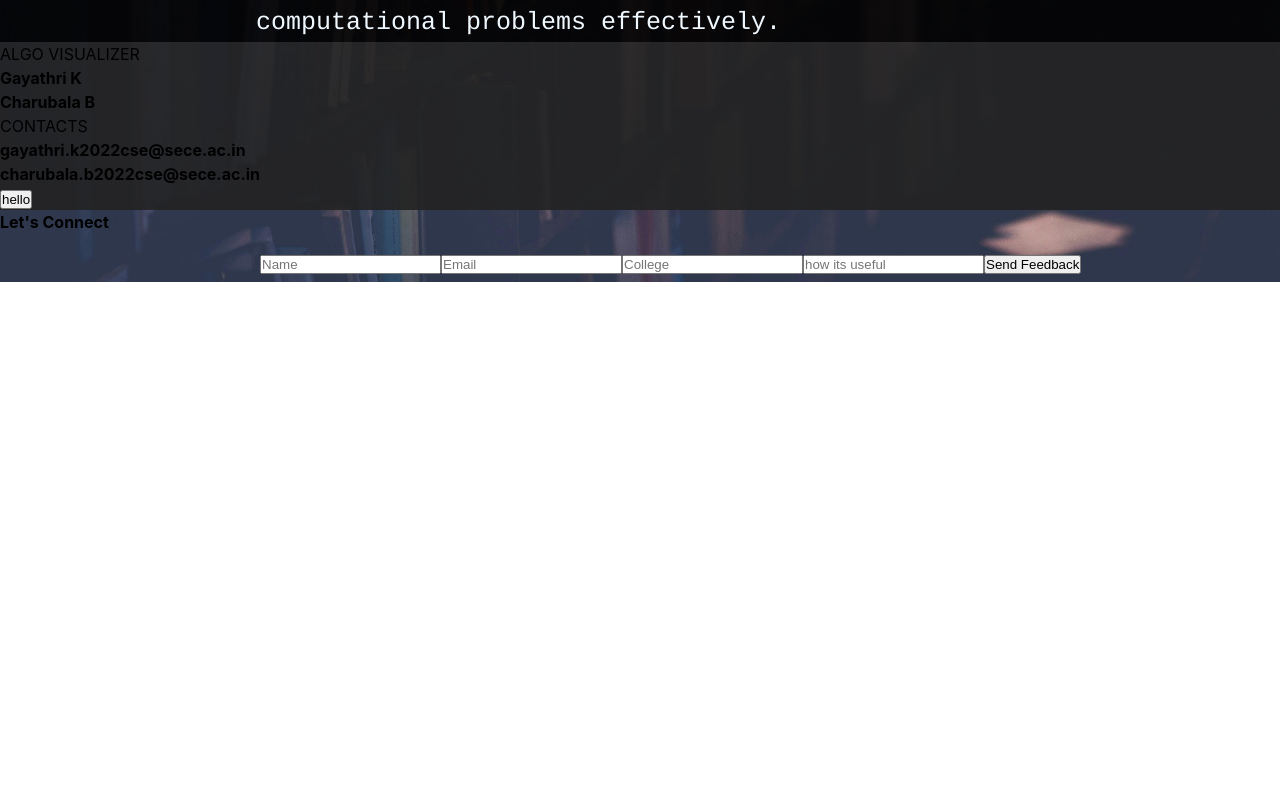
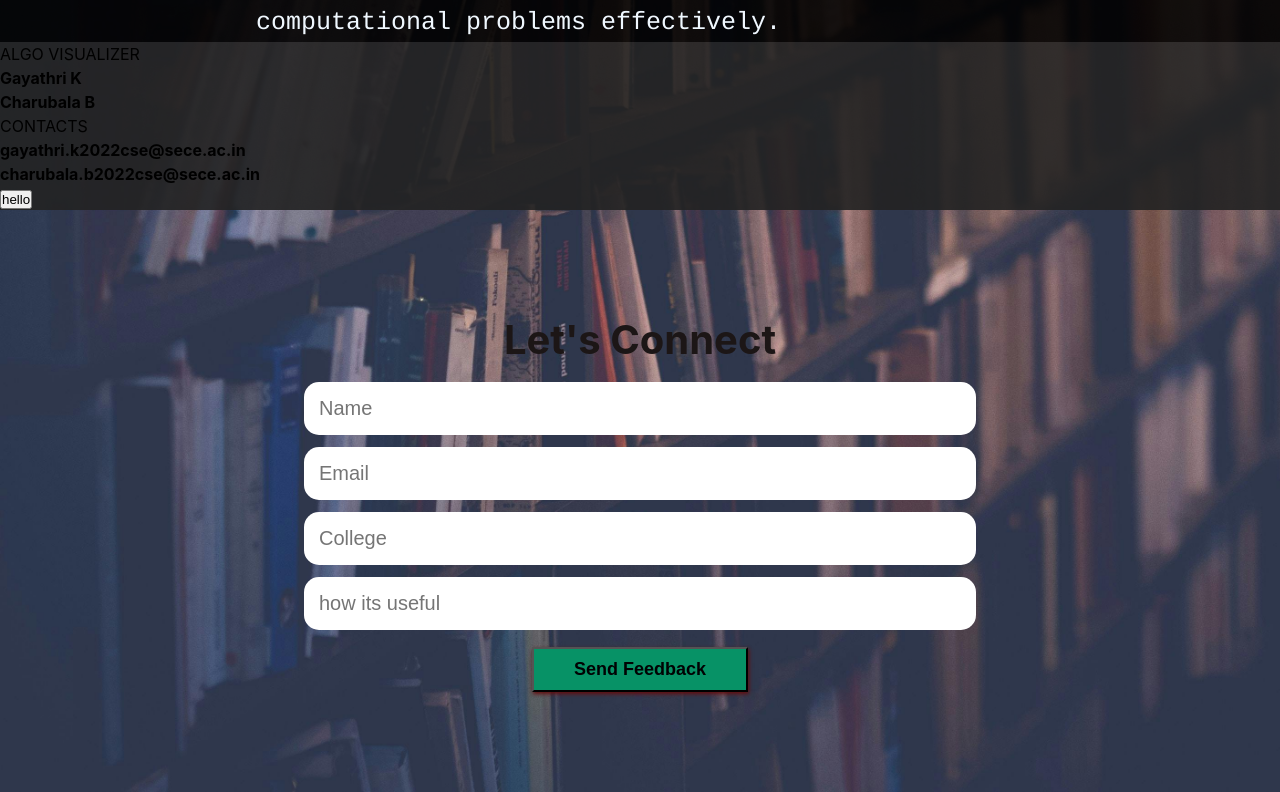
Before and after one commit to Gayathri-Kannan-28/Algorithm_visualizer, a React (Vite) app in the folder algorithm/: page / in a window 1280 px wide. Shown: the part 1321-2113 px from the top of the page. Before the commit the page ends 1603 px from the top, so only its background shows below. Built offline with nearby package versions, Linux system fonts and the light colour scheme; no server answers.

Commit message:
feedback

```diff
--- a/algorithm/src/index.css
+++ b/algorithm/src/index.css
@@ -106,3 +106,47 @@ height:auto;
 .InfoDiv h1{
   color: aliceblue;
 }
+
+.contact-content{
+  padding: 100px 0;
+  color: #b1a5a5;
+  text-align: center;
+}
+.contact-content .contact-title h4{
+  font-size: 40px;
+  text-transform: capitalize;
+  color: rgb(28, 22, 22);
+  padding-bottom: 10px;
+
+}
+.contact-content .contact-title p{
+  padding-bottom: 20px;
+}
+.contact{
+  max-width: 700px;
+  margin: auto;
+  border-radius: 45px;
+}
+.contact input,.contact textarea{
+  width: 96%;
+  padding: 15px;
+  border: 0;
+  margin-bottom: 10px;
+  font-size: 20px;
+  border-radius: 15px;
+  background-color:white;
+}
+
+.contact .submit{
+  width: auto;
+  background-color: rgb(7, 146, 102);
+  box-shadow:1px 2px 4px #640b0b;
+  padding: 10px 40px;
+  font-weight:bold ;
+  font-size: 18px;
+  color: rgb(1, 2, 3);
+}
+.contact .submit:hover{
+  transform: scale(1.1);
+  cursor: pointer;
+}
```
